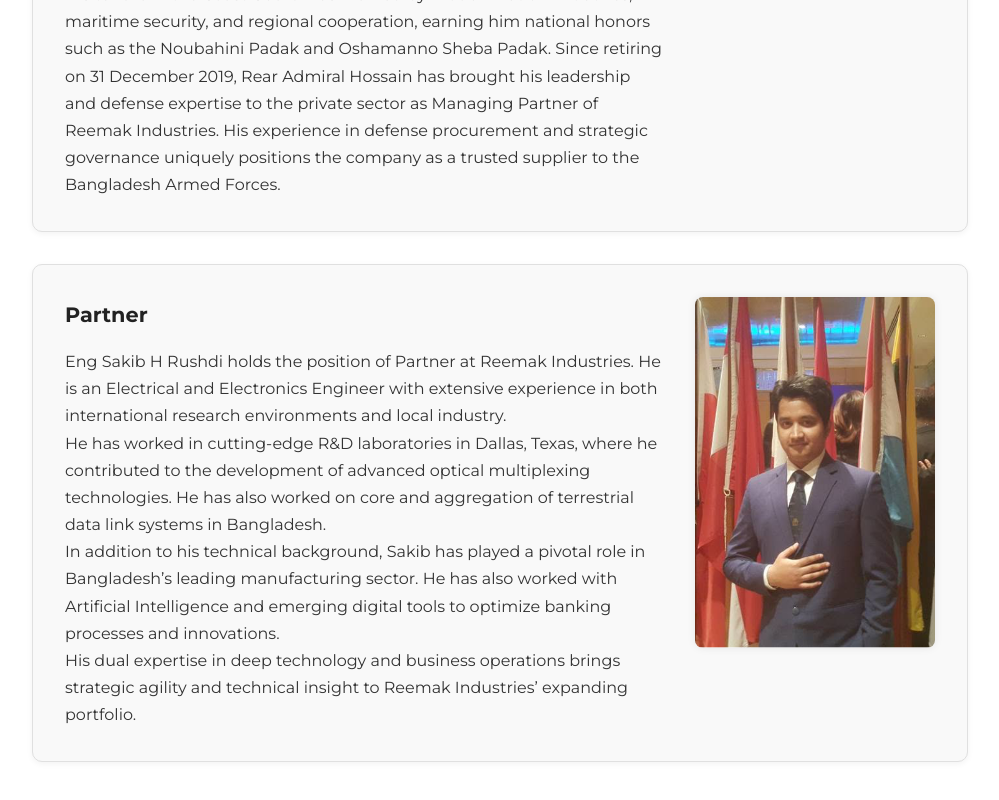
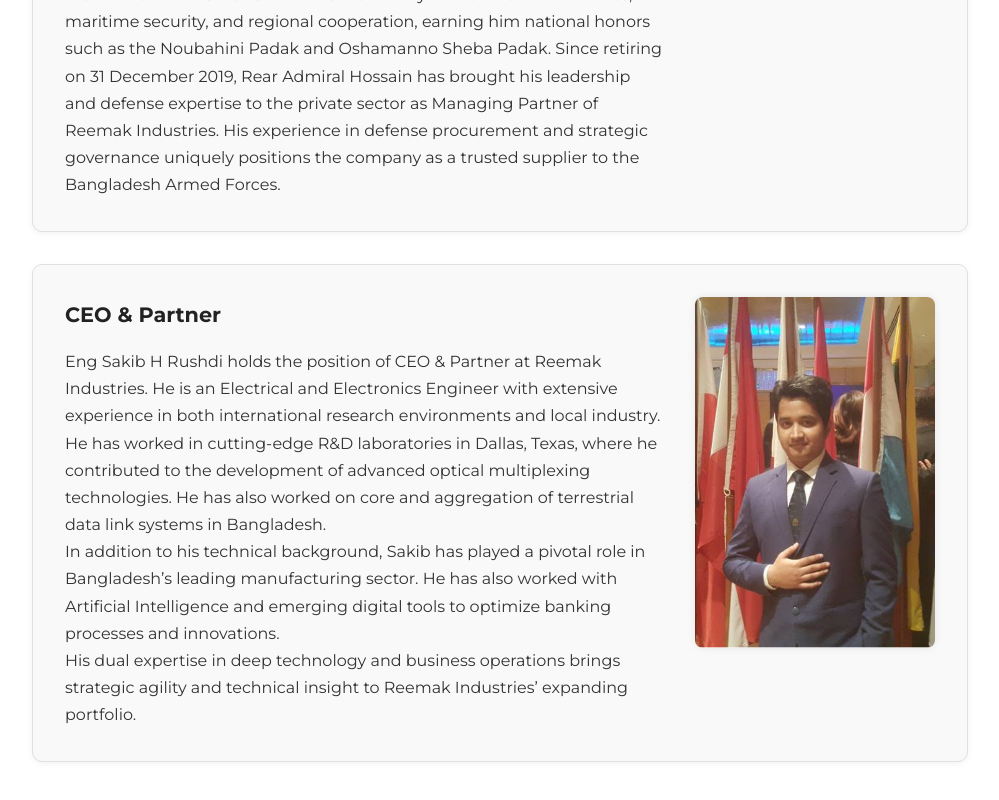
Before and after one commit to sakibrushdi/Reemak_Group_Website, a plain HTML site: page industries.html in a window 1280 px wide. Shown: the part 1210-2010 px from the top of the page, without its empty margins (140-1139 px from the left). Drawn offline with Linux system fonts and the light colour scheme.

Commit message:
Update industries.html

```diff
--- a/industries.html
+++ b/industries.html
@@ -53,9 +53,9 @@
 </section>
       <div class="manager-box">
   <div class="manager-info">
-    <h3>Partner</h3>
+    <h3>CEO & Partner</h3>
     <p>
-      Eng Sakib H Rushdi holds the position of Partner at Reemak Industries. He is an Electrical and Electronics Engineer with extensive experience in both international research environments and local industry.
+      Eng Sakib H Rushdi holds the position of CEO & Partner at Reemak Industries. He is an Electrical and Electronics Engineer with extensive experience in both international research environments and local industry.
     </p>
     <p>
       He has worked in cutting-edge R&D laboratories in Dallas, Texas, where he contributed to the development of advanced optical multiplexing technologies. He has also worked on core and aggregation of terrestrial data link systems in Bangladesh.
```
